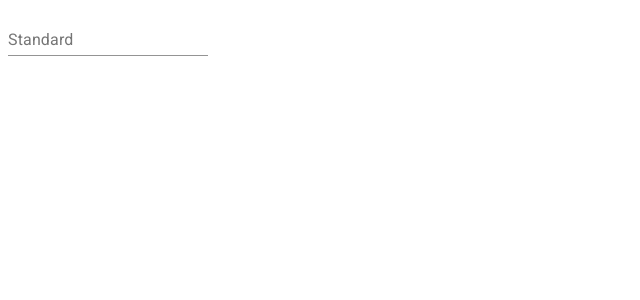
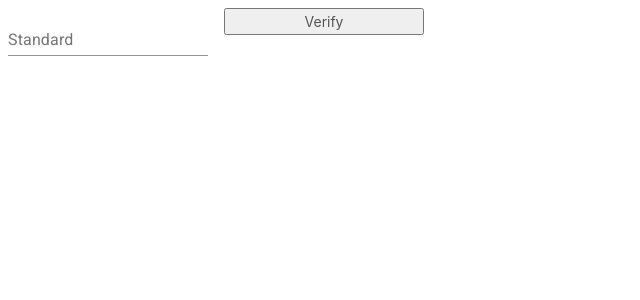
Before and after one commit to Arunscape/tindin, a React (Create React App) app in the folder frontend/: page /signin-email in a window 1280 px wide. Shown: the top 300 px of the page, without its empty margins (0-640 px from the left). Built offline with nearby package versions, Linux system fonts and the light colour scheme.

Commit message:
basic login flow

```diff
--- a/frontend/src/App.js
+++ b/frontend/src/App.js
@@ -1,13 +1,16 @@
 import React, { Suspense } from 'react';
 import { BrowserRouter as Router, Switch, Route } from 'react-router-dom';
+
+import { GlobalStateProvider } from './useGlobalState';
 
 const Main = React.lazy(() => import('./pages/Main'))
 const SignIn = React.lazy(() => import('./pages/SignIn'))
 const SignInEmail = React.lazy(() => import('./pages/SignInEmail'))
+const SignInVerify = React.lazy(() => import('./pages/SignInVerify'))
 
 
 const App = () =>
-
+  <GlobalStateProvider>
     <Suspense fallback={<div>Loading...</div>}>
       <Router basename="/">
 
@@ -16,9 +19,11 @@ const App = () =>
           <Route path="/" exact component={Main} />
           <Route path="/signin" exact component={SignIn} />
           <Route path="/signin-email" exact component={SignInEmail} />
+          <Route path="/signin-verify" exact component={SignInVerify} />
         </Switch>
       </Router>
     </Suspense >
+  </GlobalStateProvider>
 
 
 export default App;
--- a/frontend/src/pages/Main.js
+++ b/frontend/src/pages/Main.js
@@ -1,9 +1,10 @@
-import React from 'react';
+import React, { useContext } from 'react';
 import { Redirect } from 'react-router-dom';
+import useGlobalState from '../useGlobalState';
 
 export default () => {
 
-    const loggedIn = false;
+    const { loggedIn } = useGlobalState();
     return <>
         {loggedIn ? <div>You're logged in</div> : <Redirect to="/signin" />}
     </>
--- a/frontend/src/pages/SignInEmail.js
+++ b/frontend/src/pages/SignInEmail.js
@@ -1,6 +1,8 @@
 import React, { useState } from 'react';
 import { makeStyles } from '@material-ui/core/styles';
 import TextField from '@material-ui/core/TextField';
+import { useHistory } from 'react-router';
+import useGlobalState from '../useGlobalState';
 
 const useStyles = makeStyles(theme => ({
     root: {
@@ -15,14 +17,22 @@ export default () => {
     const classes = useStyles();
 
     const [email, setEmail] = useState(null);
+    const history = useHistory();
+
+    const { user, setUser } = useGlobalState();
+
 
     return (<>
-        <form className={classes.root} noValidate autoComplete="on">
+        <form className={classes.root} noValidate autoComplete="on" onSubmit={() => {
+            history.push("/signin-verify");
+            setUser({ ...user, email })
+        }}>
             <TextField
                 value={email}
                 onChange={(e) => setEmail(e.target.value)}
                 id="standard-basic"
                 label="Standard" />
+            <button type="submit">Verify</button>
         </form>
         <div>{email}</div>
     </>
--- /dev/null
+++ b/frontend/src/pages/SignInVerify.js
@@ -0,0 +1,36 @@
+import React, { useEffect, useState } from 'react';
+import { makeStyles } from '@material-ui/core/styles';
+import LinearProgress from '@material-ui/core/LinearProgress';
+import { Redirect } from 'react-router-dom';
+import useGlobalState from '../useGlobalState';
+
+const useStyles = makeStyles(theme => ({
+    root: {
+        width: '100%',
+        '& > * + *': {
+            marginTop: theme.spacing(2),
+        },
+    },
+}));
+
+export default () => {
+    const classes = useStyles();
+
+    const [valid, setValid] = useState(false);
+    const { loggedin, setLoggedIn } = useGlobalState();
+
+    useEffect(() => {
+
+        setValid(true);
+        setLoggedIn(true);
+
+    }, [setLoggedIn, setValid])
+
+    return (
+        <div className={classes.root}>
+            <div>Verifying...</div>
+            <LinearProgress />
+            {valid && <Redirect to="/" />}
+        </div>
+    );
+}
--- /dev/null
+++ b/frontend/src/useGlobalState.js
@@ -0,0 +1,52 @@
+import React, { createContext, useReducer, useContext } from 'react';
+
+const GlobalStateContext = createContext();
+
+const initialState = {
+    loggedIn: false,
+    user: {
+        email: null
+    }
+}
+
+const globalStateReducer = (state, action) => {
+    switch (action.type) {
+        case 'SET_LOGGEDIN':
+            return {
+                ...state,
+                loggedIn: action.payload
+            }
+        case 'SET_USER':
+            return {
+                ...state,
+                user: action.payload
+            }
+        default:
+            return state;
+    }
+}
+
+export const GlobalStateProvider = ({ children }) => {
+    const [state, dispatch] = useReducer(globalStateReducer, initialState);
+
+    return <GlobalStateContext.Provider value={[state, dispatch]}>
+        {children}
+    </GlobalStateContext.Provider>
+
+}
+
+const useGlobalState = () => {
+    const [state, dispatch] = useContext(GlobalStateContext);
+
+    const setLoggedIn = (val) => dispatch({ type: 'SET_LOGGEDIN', payload: val })
+    const setUser = (user) => dispatch({ type: 'SET_USER', payload: user })
+
+    return {
+        setLoggedIn,
+        setUser,
+        loggedIn: state.loggedIn,
+        user: state.user
+    }
+}
+
+export default useGlobalState;
```
Lines whose indentation alone changed are shown as unchanged.
